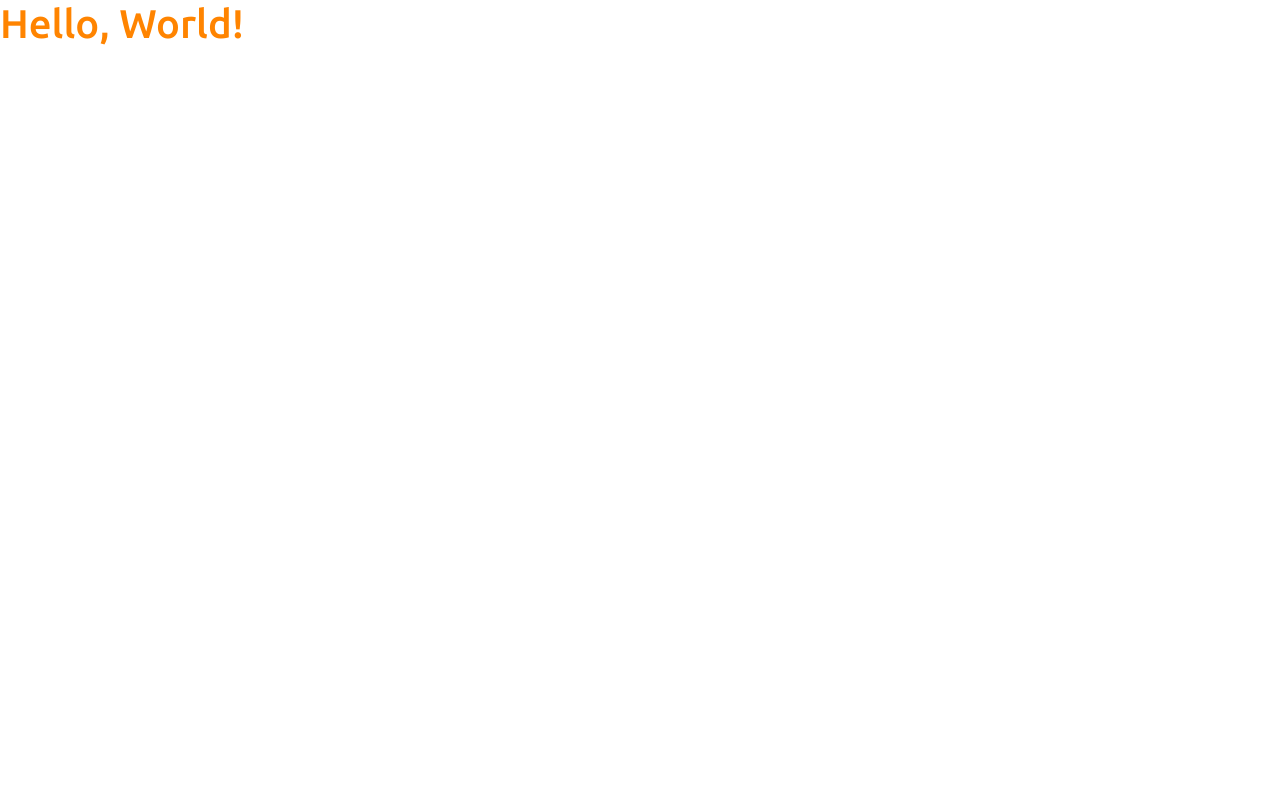
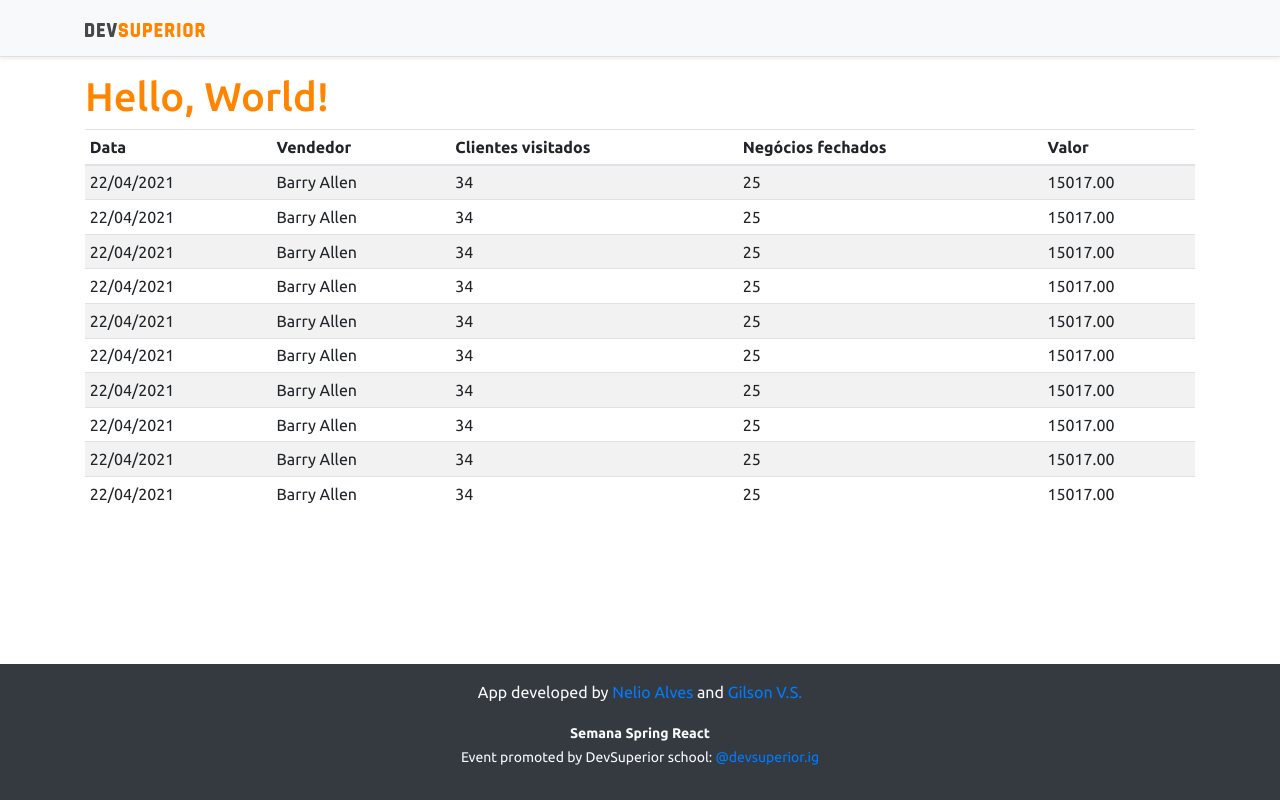
Before and after one commit to gil-son/spring-react-sds3.0, a React (Create React App) app in the folder frontend/: page / in a window 1280 px wide. Built offline with nearby package versions, Linux system fonts and the light colour scheme.

Commit message:
Basic static components

```diff
--- a/frontend/src/App.tsx
+++ b/frontend/src/App.tsx
@@ -1,8 +1,17 @@
-function App() {
+import DataTable from "components/DataTable";
+import NavBar from "components/NavBar";
+import Footer from "components/Footer";
+
+const App = () => {
   return (
-    <div>
+    <>
+      <NavBar />
+      <div className="container">
         <h1 className="text-primary">Hello, World!</h1>
-    </div>
+        <DataTable/>
+      </div>
+      <Footer/>
+    </>
   );
 }
 
--- /dev/null
+++ b/frontend/src/components/DataTable/index.tsx
@@ -0,0 +1,38 @@
+const DataTable = () => {
+    const n = [0, 0, 0, 0, 0, 0, 0, 0, 0, 0];
+
+    return (
+
+        <div className="table-responsive">
+            <table className="table table-striped table-sm">
+                <thead>
+                    <tr>
+                        <th>Data</th>
+                        <th>Vendedor</th>
+                        <th>Clientes visitados</th>
+                        <th>Negócios fechados</th>
+                        <th>Valor</th>
+                    </tr>
+                </thead>
+                <tbody>
+                    {
+                        n.map(() => {
+                            return (
+                                <tr>
+                                    <td>22/04/2021</td>
+                                    <td>Barry Allen</td>
+                                    <td>34</td>
+                                    <td>25</td>
+                                    <td>15017.00</td>
+                                </tr>
+
+                            )
+                        })
+                    }
+                </tbody>
+            </table>
+        </div>
+    );
+}
+
+export default DataTable;
--- /dev/null
+++ b/frontend/src/components/Footer/index.tsx
@@ -0,0 +1,13 @@
+const Footer = () => {
+    return (
+        <footer className="footer mt-auto py-3 bg-dark">
+  <div className="container">
+    <p className="text-light">App developed by <a href="https://github.com/acenelio" target="_blank" rel="noreferrer">Nelio Alves</a> and <a href="https://github.com/gil-son/semana-spring-react-sds3.0" target="_blank" rel="noreferrer">Gilson V.S.</a></p>
+    <p className="text-light"><small><strong>Semana Spring React</strong><br/>
+        Event promoted by DevSuperior school: <a href="https://instagram.com/devsuperior.ig" target="_blank" rel="noreferrer">@devsuperior.ig</a></small></p>
+  </div>
+</footer>
+    );
+}
+
+export default Footer;
--- /dev/null
+++ b/frontend/src/components/NavBar/index.tsx
@@ -0,0 +1,15 @@
+import ImgDsDark from 'assets/img/ds_dark.svg';
+
+const NavBar = () => {
+    return (
+        <div className="d-flex flex-column flex-md-row align-items-center p-3 px-md-4 mb-3 bg-light border-bottom shadow-sm">
+            <div className="container">
+                <nav className="my-2 my-md-0 mr-md-3">
+                    <img src={ImgDsDark} alt="DevSuperior" width="120" />
+                </nav>
+            </div>
+        </div>
+    );
+}
+
+export default NavBar;
```
Also changed, not shown: frontend/src/assets/img/ds_dark.svg (added).
